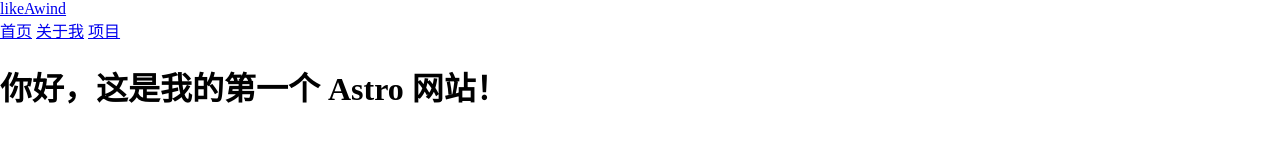
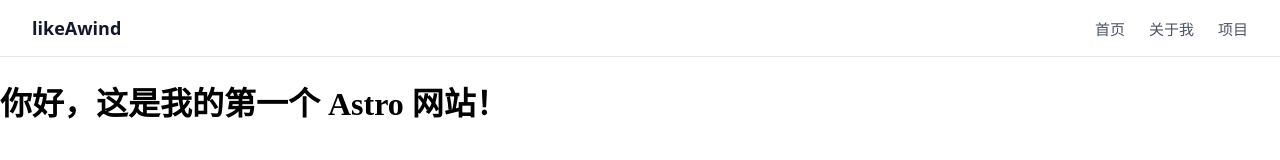
Before and after one commit to likeAwind/FirstWeb, an Astro site: page / in a window 1280 px wide. Built offline with nearby package versions, Linux system fonts and the light colour scheme; Astro itself is replaced by a stand-in of ours.

Commit message:
修改header样式

```diff
--- a/src/components/Header.astro
+++ b/src/components/Header.astro
@@ -2,10 +2,45 @@
 ---
 
 <header>
-	<a href="/">likeAwind</a>
+	<a class="site-name" href="/">likeAwind</a>
 	<nav>
 		<a href="/">首页</a>
 		<a href="/about">关于我</a>
 		<a href="/projects">项目</a>
 	</nav>
 </header>
+
+<style>
+	header {
+		display: flex;
+		justify-content: space-between;
+		align-items: center;
+		padding: 16px 32px;
+		background: #ffffff;
+		border-bottom: 1px solid #e5e7eb;
+		font-family: system-ui, -apple-system, 'Segoe UI', sans-serif;
+	}
+
+	.site-name {
+		font-size: 18px;
+		font-weight: 700;
+		color: #111827;
+		text-decoration: none;
+	}
+
+	nav {
+		display: flex;
+		gap: 24px;
+	}
+
+	nav a {
+		color: #4b5563;
+		text-decoration: none;
+		font-size: 15px;
+	}
+
+	nav a:hover,
+	.site-name:hover {
+		color: #2563eb;
+	}
+</style>
```
